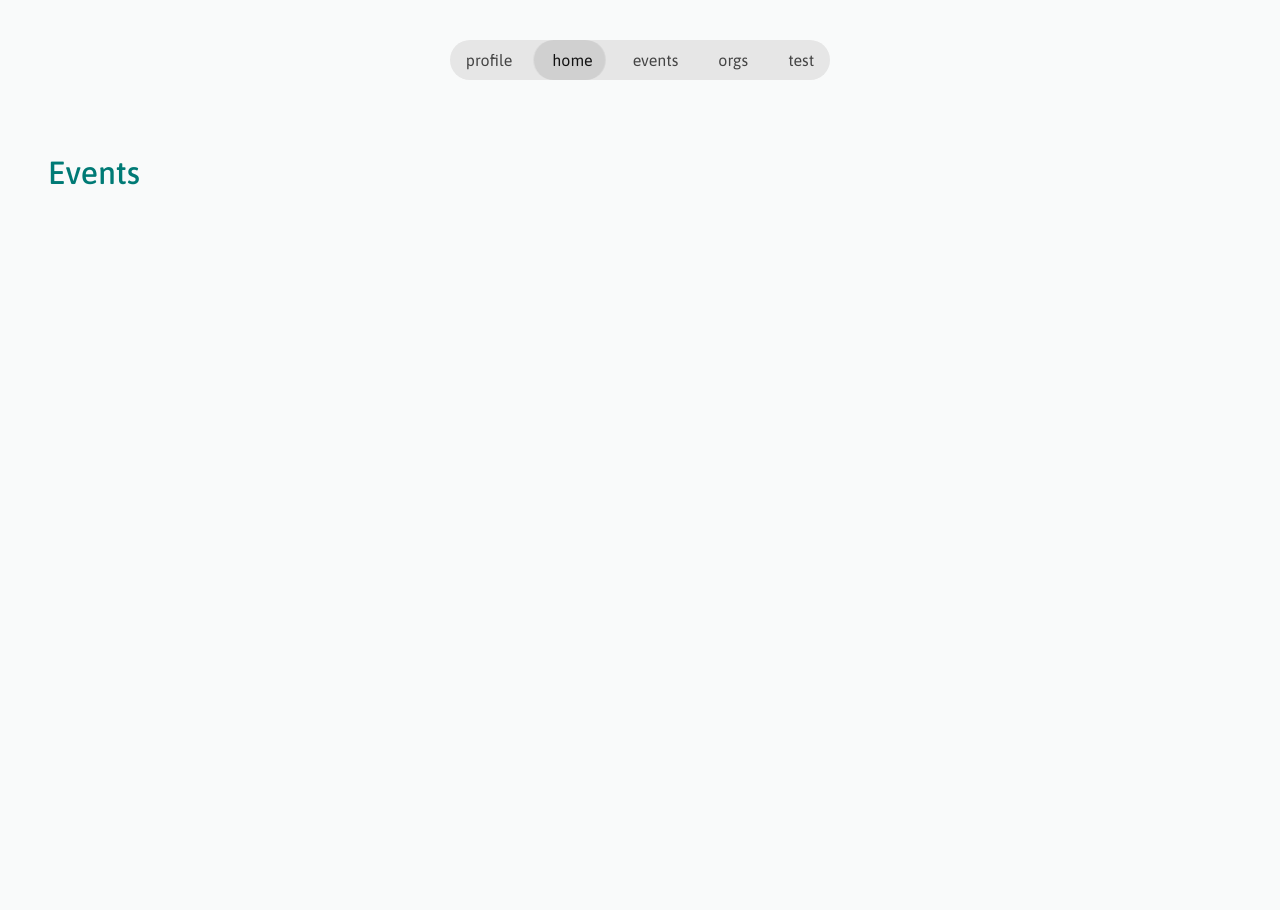
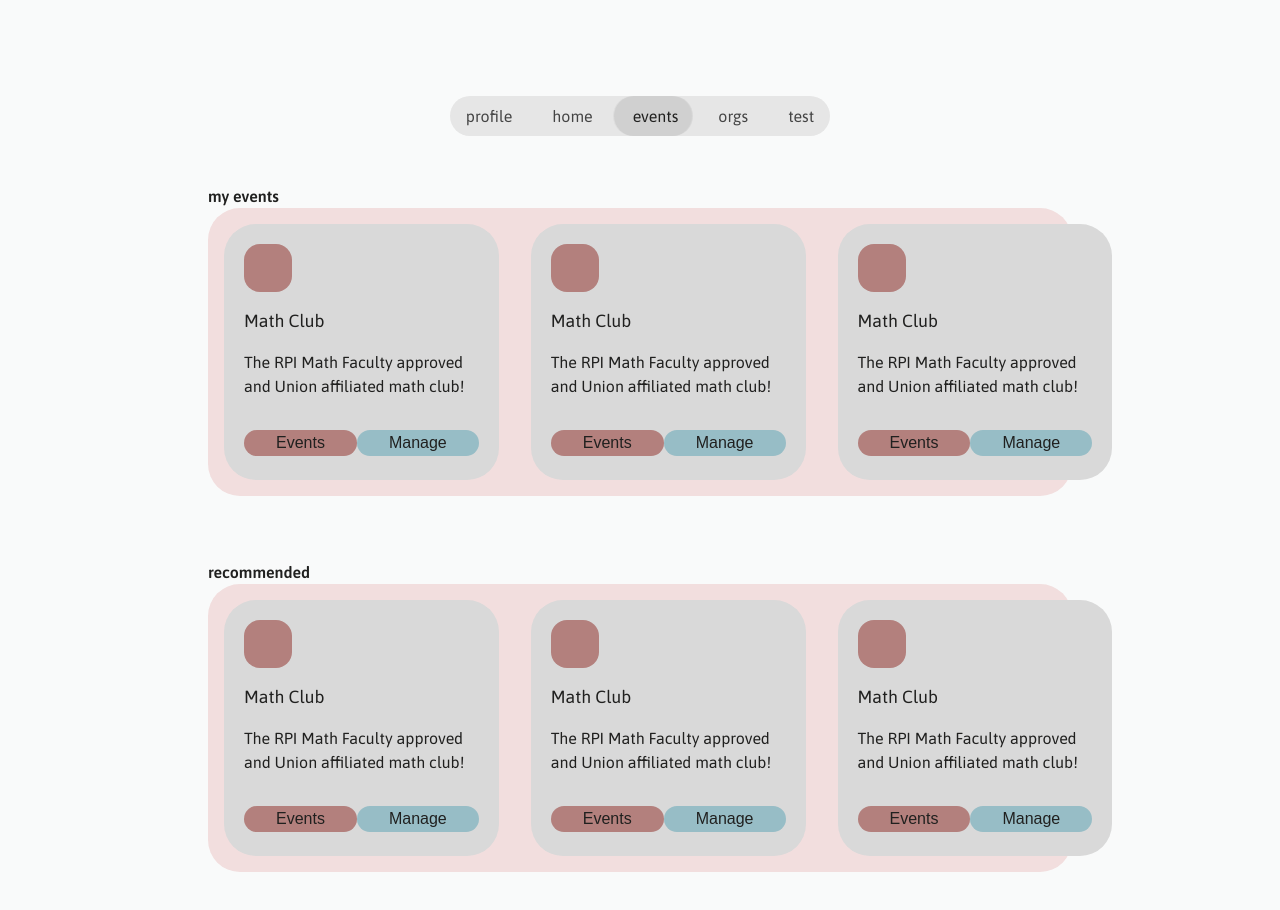
Before and after one commit to CApy-RPI/webui, a React (Vite) app: page /events in a window 1280 px wide. Shown: the top 910 px of the page. Before the commit the page ends 800 px from the top, so only its background shows below. Built offline with nearby package versions, Linux system fonts and the light colour scheme.

Commit message:
Initial carousel implementation
Nothing too deep yet

```diff
--- a/src/components/Carousel.tsx
+++ b/src/components/Carousel.tsx
@@ -11,9 +11,9 @@ export default function Carousel({ type }: CarouselProps) {
             <div>
                 <h2 className="carousel-title">{type}</h2>
                 <div className="carousel">
-                    <Organization />
-                    <Organization />
-                    <Organization />
+                    <Organization title="Math Club" desc="The RPI Math Faculty approved and Union affiliated math club!"/>
+                    <Organization title="Math Club" desc="The RPI Math Faculty approved and Union affiliated math club!"/>
+                    <Organization title="Math Club" desc="The RPI Math Faculty approved and Union affiliated math club!"/>
                 </div>
             </div>
         </>
--- a/src/components/Organization.tsx
+++ b/src/components/Organization.tsx
@@ -1,9 +1,26 @@
 import '../css/organizations.css';
 
-export default function Organization() {
+type OrganizationProps = {
+    title: string;
+    desc: string;
+}
+
+export default function Organization({title, desc}:OrganizationProps) {
     return (
         <div className="org">
-
+            <div className="org-metadata">
+                <div className="image-placeholder"></div>
+                <span className="org-title">{title}</span>
+                <span>{desc}</span>
+            </div>
+            <div className="org-btns">
+                <button className="events-btn">
+                    Events
+                </button>
+                <button className="manage-btn">
+                    Manage
+                </button>
+            </div>
         </div>
     );
 }
--- a/src/components/navbar/Navbar.tsx
+++ b/src/components/navbar/Navbar.tsx
@@ -52,9 +52,9 @@ export default function Navbar() {
                     width: `${indicator.width}px`,
                 }}
             />
-            <NavbarLink label="profile" nav="/" />
-            <NavbarLink label="home" nav="/events" />
-            <NavbarLink label="events" nav="/insights" />
+            <NavbarLink label="profile" nav="/profile" />
+            <NavbarLink label="home" nav="/" />
+            <NavbarLink label="events" nav="/events" />
             <NavbarLink label="orgs" nav="/organizations" />
             <NavbarLink label="test" nav="/testing" />
         </div>
--- a/src/css/app-layout.css
+++ b/src/css/app-layout.css
@@ -8,5 +8,5 @@
 
 .app-content {
     padding: 3rem;
-    width: 100%;
+    width: 75%;
 }
--- a/src/css/carousel.css
+++ b/src/css/carousel.css
@@ -6,8 +6,8 @@
 
 .carousel {
     width: 100%;
-    background: #F1DEDE;
-    height: 20rem;
+    background: var(--carousel-bg);
+    height: 18rem;
     border-radius: 2rem;
     padding: 1rem;
 
@@ -20,5 +20,6 @@
 .carousel-title {
     margin: 0;
     font-size: 1rem;
-    color: black;
+    color: var(--standard-bw-text);
+    font-weight: 600;
 }
--- a/src/css/colors.css
+++ b/src/css/colors.css
@@ -8,8 +8,8 @@ abstracted to a single file.
 HOW TO USE: All variables in the CAPY COLOR SUITE should be treated
 as constants. These constants should NOT be found in other CSS files.
 Instead, create variables in the COLOR VARIABLES section, and use those.
-COLOR VARIABLES should be duplicated and properly adjusted in the dark
-mode section as well.
+COLOR VARIABLES should be duplicated and adjusted in the dark mode
+section as well.
 
 */
 
@@ -18,7 +18,6 @@ mode section as well.
     --site-transition: 0.25s;
     --site-font: 'Asap', sans-serif;
 
-    /* ========================================== */
 
     /* CAPY COLOR SUITE ========================= */
 
@@ -32,7 +31,9 @@ mode section as well.
     --highlight: #f4f8f6;
     --off-black: #20201f;
 
-    /* ========================================== */
+
+    /* MISC DEV VARIABLES ======================= */
+
 
     /* COLOR VARIABLES ========================== */
 
@@ -41,11 +42,22 @@ mode section as well.
     --standard-white: var(--off-white);
     --standard-black: var(--off-black);
     --standard-text: var(--primary);
+    --standard-bw-text: var(--off-black);
 
-    /* Sidebar */
-    --sidebar-bg: var(--highlight);
-    --sidebar-link-hover-bg: var(--off-white);
-    --sidebar-active-link-bg: var(--primary-light);
+    /* Navbar */
+    --nav-bg: #e6e6e6;
+    --navlink-hover-bg: rgb(0 0 0 / 5%);
+    --navlink-color: #444;
+    --nav-indicator-bg: #d0d0d0;
+
+    /* Carousel */
+    --carousel-bg: #f2dede;
+
+    /* Organizations */
+    --org-bg: #D9D9D9;
+    --img-placeholder-bg: #b3807d;
+    --general-org-btn-bg: #b3807d;
+    --manage-org-btn-bg: #97bdc6;
 }
 
 [data-theme='dark'] {
@@ -56,9 +68,10 @@ mode section as well.
     --standard-white: var(--off-black);
     --standard-black: var(--off-white);
     --standard-text: var(--off-white);
+    --standard-bw-text: var(--off-white);
 
-    /* Sidebar */
-    --sidebar-bg: var(--primary-extra-dark);
-    --sidebar-link-hover-bg: var(--accent);
-    --sidebar-active-link-bg: var(--accent);
+    /* Navbar */
+
+
+    /* Carousel */
 }
--- a/src/css/navbar.css
+++ b/src/css/navbar.css
@@ -2,10 +2,10 @@
     position: relative;
     display: inline-flex;
     gap: 0.5rem;
-    background: #e6e6e6;
+    background: var(--nav-bg);
     border-radius: 999px;
     width: fit-content;
-    margin: 40px auto 0;
+    margin: 6rem auto 0;
 }
 
 .navlink {
@@ -14,15 +14,15 @@
     padding: 0.5rem 1rem;
     border-radius: 999px;
     text-decoration: none;
-    color: #444;
+    color: var(--navlink-color);
 }
 
 .navlink:hover {
-    background: rgb(0 0 0 / 5%);
+    background: var(--navlink-hover-bg);
 }
 
 .active-navlink {
-    color: #111;
+    color: var(--standard-bw-text);
 }
 
 .nav-indicator {
@@ -31,7 +31,7 @@
     left: 0;
     height: 100%;
     border-radius: 999px;
-    background: #d0d0d0;
+    background: var(--nav-indicator-bg);
     transition:
         transform 0.28s cubic-bezier(0.4, 0, 0.2, 1),
         width 0.28s cubic-bezier(0.4, 0, 0.2, 1);
--- a/src/css/organizations.css
+++ b/src/css/organizations.css
@@ -1,6 +1,58 @@
 .org {
-    height: 18rem;
-    width: 22rem;
+    height: 16rem;
+    width: 20rem;
     border-radius: 2rem;
-    background: #D9D9D9;
+    background: var(--org-bg);
+    padding: 1.25rem;
+    color: var(--standard-bw-text);
 }
+
+.org-metadata {
+    display: flex;
+    flex-direction: column;
+    gap: 1rem;
+}
+
+.org-title {
+    font-size: 1.1rem;
+}
+
+.image-placeholder {
+    width: 3rem;
+    height: 3rem;
+    border-radius: 1rem;
+    background: var(--img-placeholder-bg);
+}
+
+.org-btns {
+    margin-top: 2rem;
+    display: flex;
+    flex-direction: row;
+}
+
+.events-btn, .join-btn, .manage-btn, .home-btn {
+    font-size: 1rem;
+    padding: 0.25rem 2rem;
+    border-radius: 2rem;
+    border: none;
+    cursor: pointer;
+    color: var(--standard-bw-text);
+}
+
+.events-btn {
+    background: var(--general-org-btn-bg);
+}
+
+.join-btn {
+    margin-left: auto;
+    background: var(--general-org-btn-bg);
+}
+
+.manage-btn {
+    margin-left: auto;
+    background: var(--manage-org-btn-bg);
+}
+
+.home-btn {
+    background: var(--general-org-btn-bg);
+}
--- a/src/pages/Events.tsx
+++ b/src/pages/Events.tsx
@@ -1,8 +1,11 @@
+import Carousel from '../components/Carousel.tsx';
+
 export default function Events() {
     return (
         <>
-            <div>
-                <h1>Events</h1>
+            <div className={`carousel-page-container`}>
+                <Carousel type="my events"/>
+                <Carousel type="recommended"/>
             </div>
         </>
     );
--- a/src/pages/Organizations.tsx
+++ b/src/pages/Organizations.tsx
@@ -1,8 +1,11 @@
+import Carousel from '../components/Carousel.tsx';
+
 export default function Organizations() {
     return (
         <>
-            <div>
-                <h1>Organizations</h1>
+            <div className={`carousel-page-container`}>
+                <Carousel type="my orgs"/>
+                <Carousel type="recommended"/>
             </div>
         </>
     );
```
Also changed, not shown: src/components/Event.tsx (added, +9 -0 lines), src/css/events.css (added), 2 other files (tests, documents, lock files or other folders).
